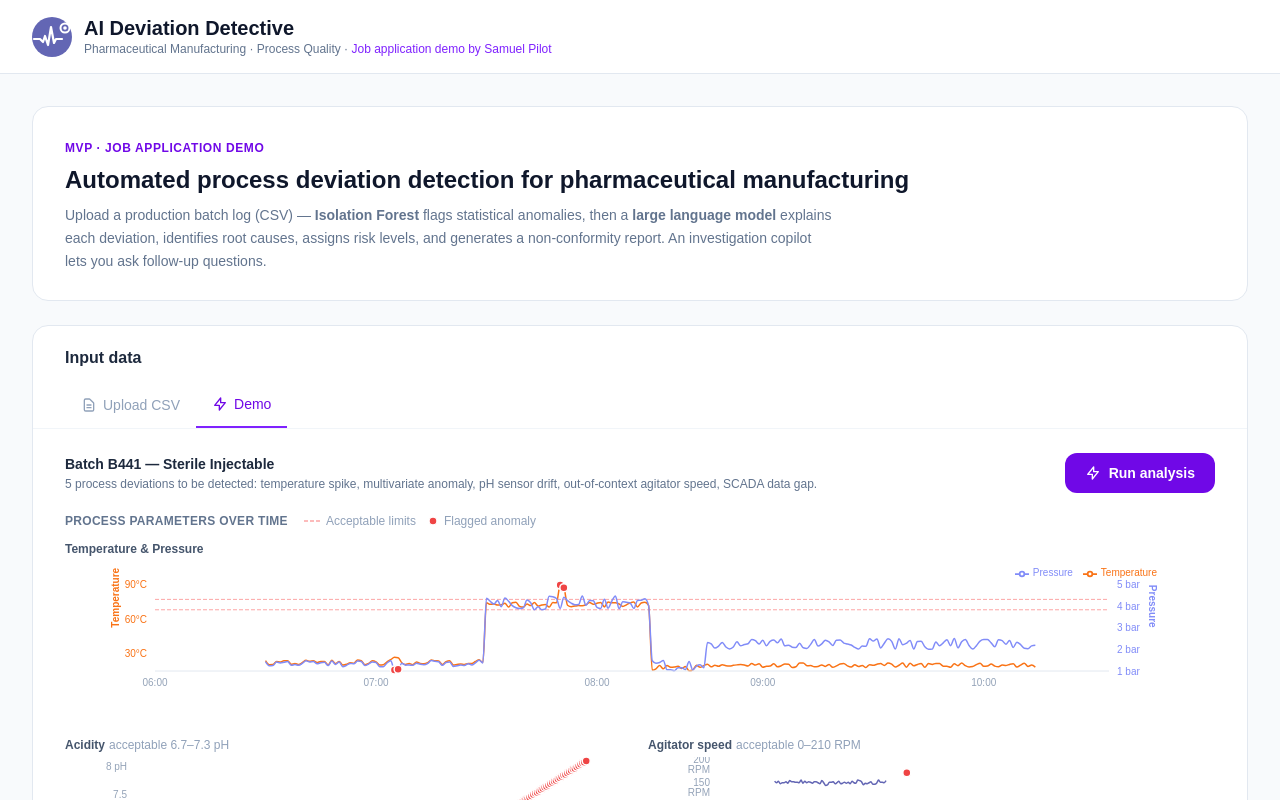
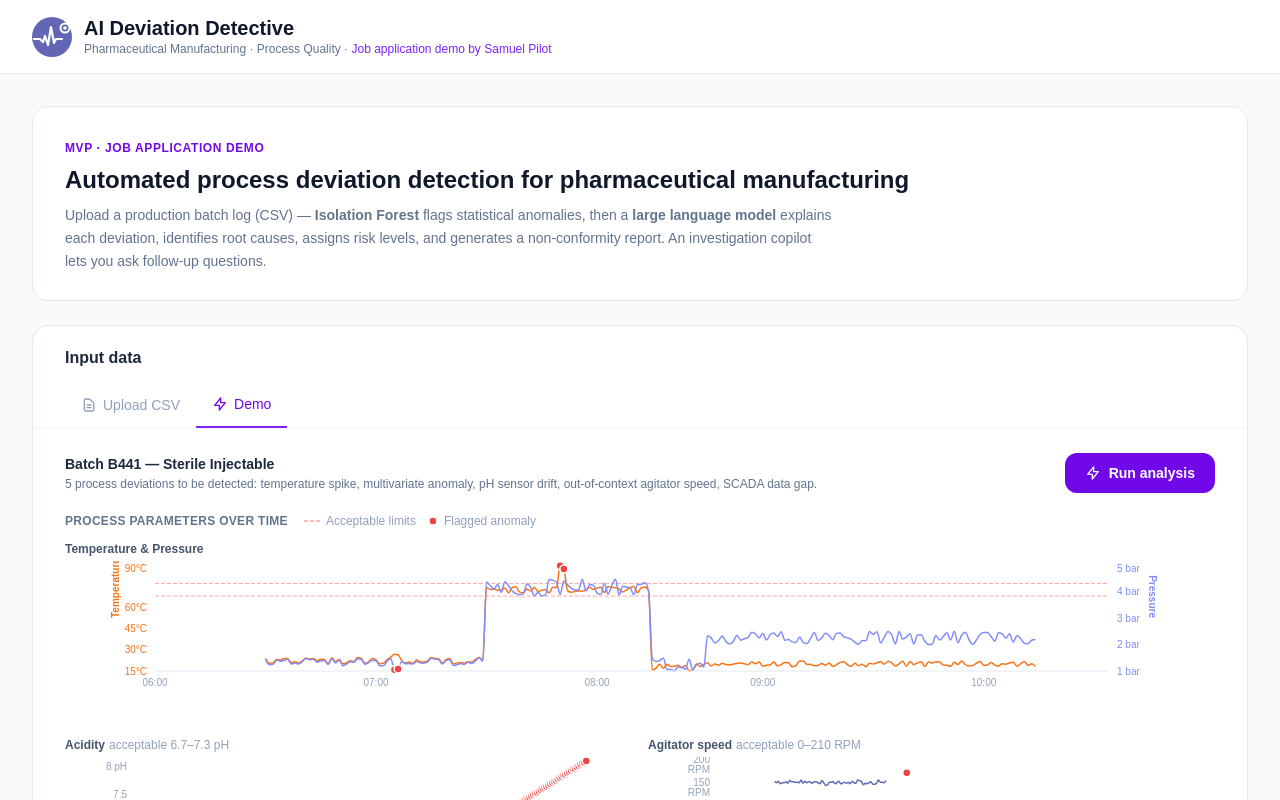
Before and after one commit to samuelpilot86/ai-deviation-detective, a Next.js app: page / in a window 1280 px wide. Shown: the top 800 px of the page. Built offline with nearby package versions, Linux system fonts and the light colour scheme.

Commit message:
Remove recharts Legend from dual-axis chart

```diff
--- a/components/BatchPreview.tsx
+++ b/components/BatchPreview.tsx
@@ -345,13 +345,6 @@ function TempPressureChart({ data, height = 160 }: { data: Row[]; height?: numbe
                 return <circle key={`p-${props.index}`} cx={props.cx} cy={props.cy} r={0} fill="none" />;
               return <circle key={`pa-${props.index}`} cx={props.cx} cy={props.cy} r={4} fill="#ef4444" stroke="white" strokeWidth={1.5} />;
             }} activeDot={false} />
-          <Legend
-            verticalAlign="top"
-            align="right"
-            iconType="line"
-            formatter={(value) => value === "temp" ? "Temperature" : "Pressure"}
-            wrapperStyle={{ fontSize: 10, paddingBottom: 4 }}
-          />
         </ComposedChart>
       </ResponsiveContainer>
     </div>
```
